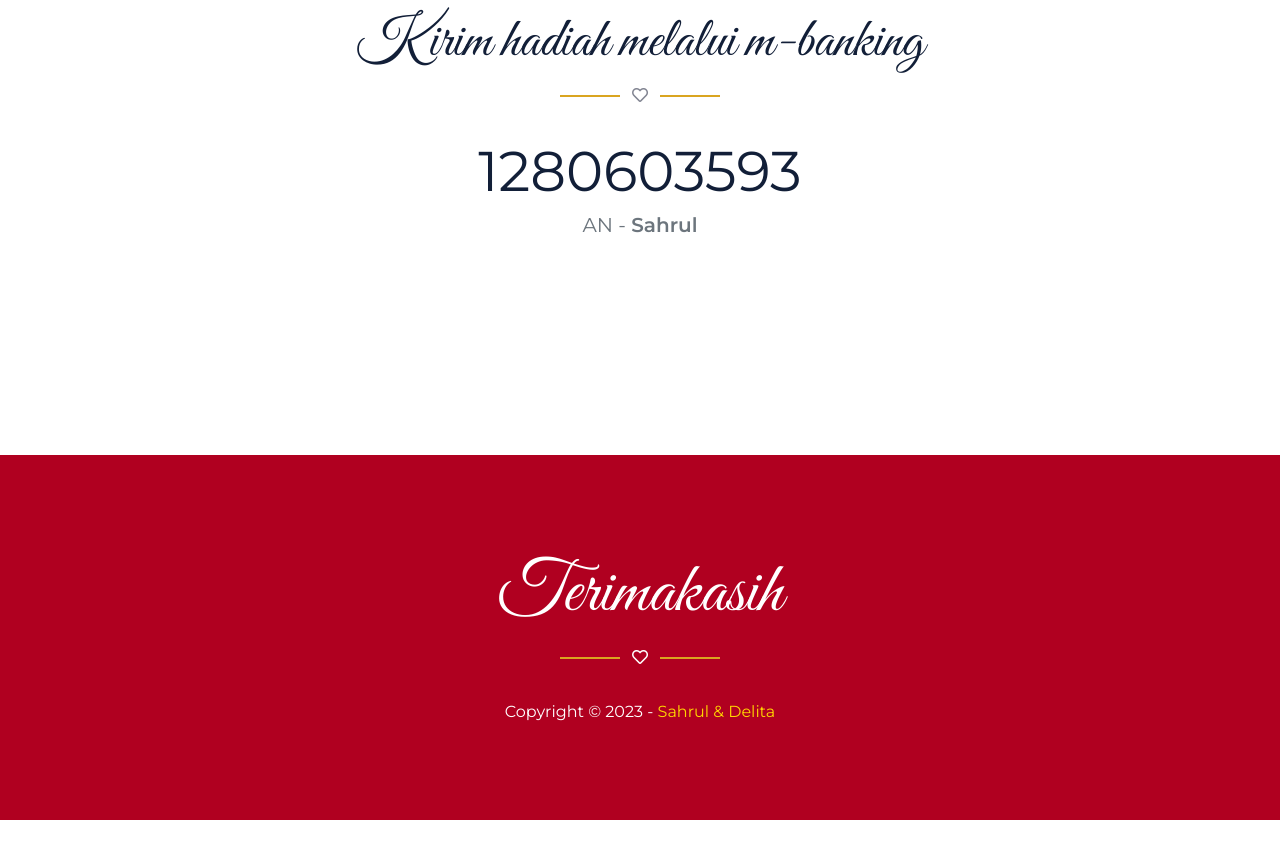
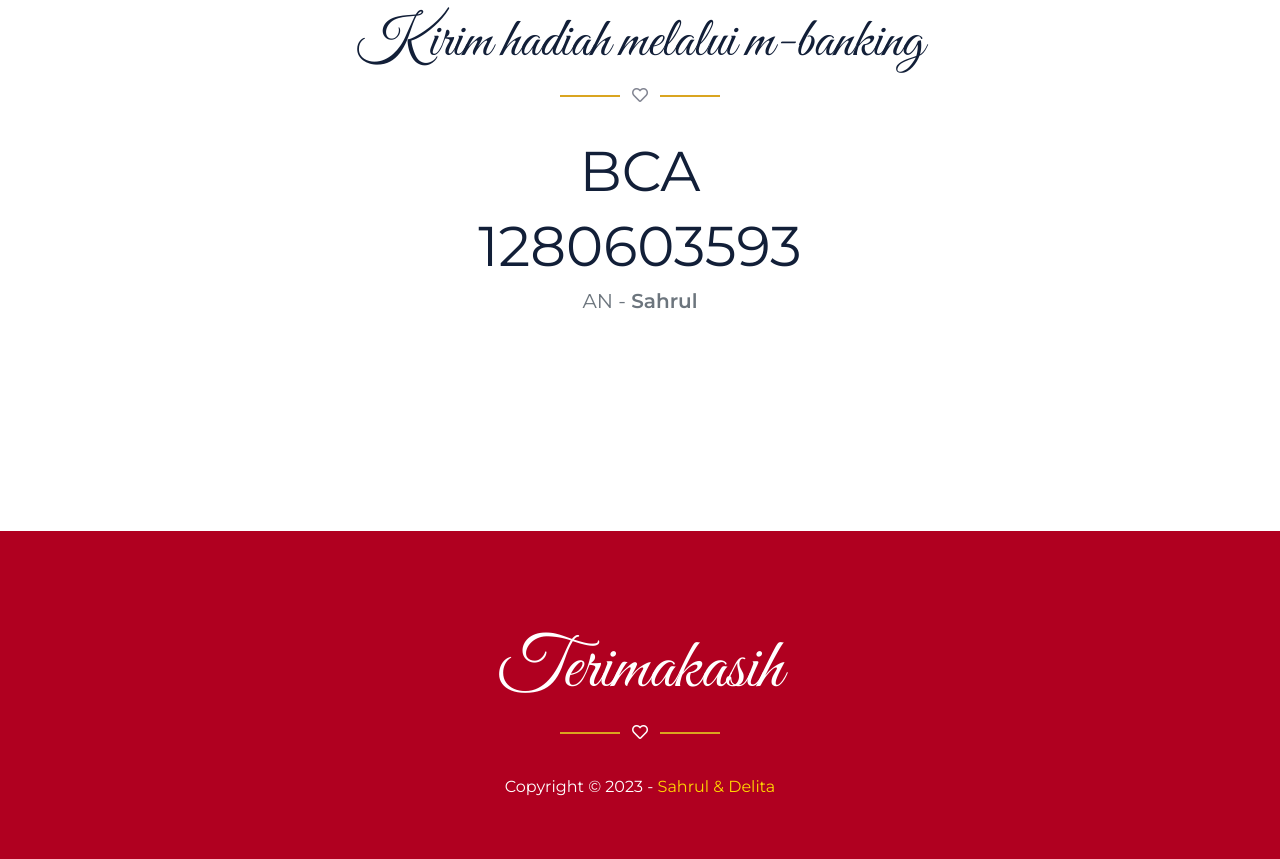
Before and after one commit to CusMeDroid/wedding, a plain HTML site: page s&d/index.html in a window 1280 px wide. Shown: the part 3640-4499 px from the top of the page. Before the commit the page ends 4460 px from the top, so only its background shows below. Drawn offline with nearby package versions, Linux system fonts and the light colour scheme.

Commit message:
Update index.html

```diff
--- a/s&d/index.html
+++ b/s&d/index.html
@@ -228,6 +228,9 @@
                 <i class="far fa-heart"></i>
             </div>
             <div class="row justify-content-center">
+                <h3 class="display-4">BCA</h3>
+            </div>
+            <div class="row justify-content-center">
                 <h1 class="display-4">1280603593</h1>
             </div>
             <div class="row justify-content-center">
```
